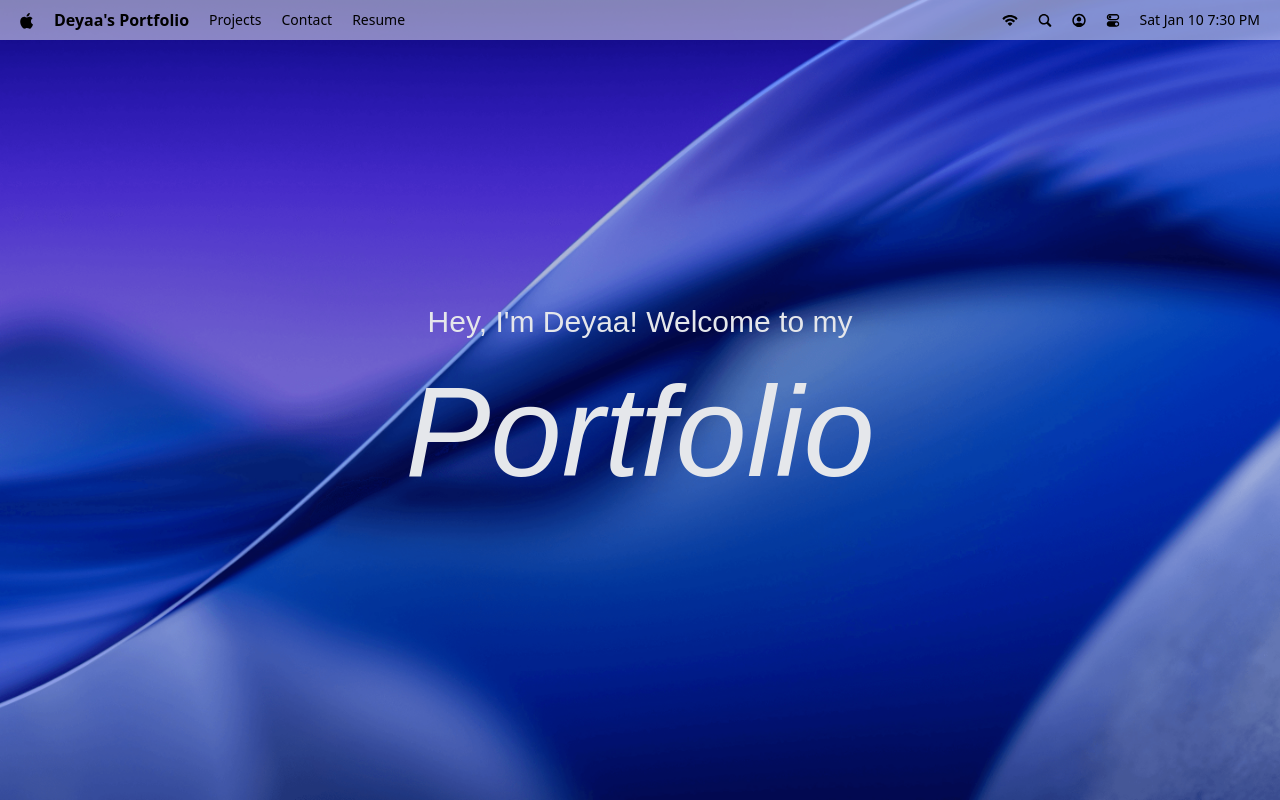
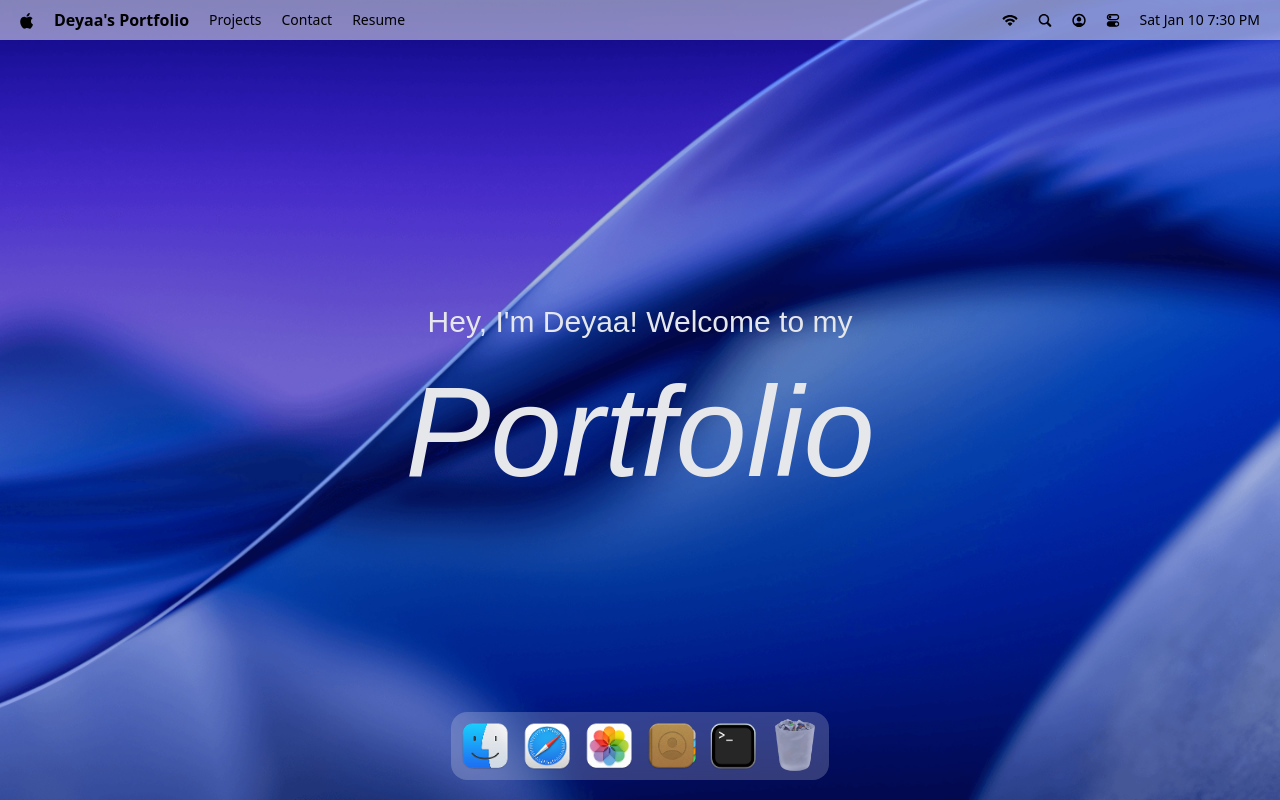
Before and after one commit to deya19/macos_portfolio, a React (Vite) app: page / in a window 1280 px wide. Built offline with nearby package versions, Linux system fonts and the light colour scheme; a web font is replaced by a local one.

Commit message:
implement dock presentation section

```diff
--- a/package.json
+++ b/package.json
@@ -17,6 +17,7 @@
     "lucide-react": "^0.555.0",
     "react": "^19.2.0",
     "react-dom": "^19.2.0",
+    "react-tooltip": "^5.30.0",
     "tailwindcss": "^4.1.17"
   },
   "devDependencies": {
--- a/src/App.jsx
+++ b/src/App.jsx
@@ -1,3 +1,4 @@
+import Dock from "#components/Dock";
 import Navbar from "#components/Navbar";
 import Welcome from "#components/Welcome";
 
@@ -6,6 +7,7 @@
     <main>
       <Navbar />
       <Welcome />
+      <Dock />
     </main>
   );
 }
--- /dev/null
+++ b/src/components/Dock.jsx
@@ -0,0 +1,93 @@
+import { dockApps } from "#constants";
+import { useGSAP } from "@gsap/react";
+import gsap from "gsap";
+import { useRef } from "react";
+import { Tooltip } from "react-tooltip";
+
+export default function Dock() {
+  const dockRef = useRef();
+
+  useGSAP(() => {
+    const dock = dockRef.current;
+    if (!dock) return;
+
+    const icons = dock.querySelectorAll(".dock-icon");
+
+    const animateIcons = (mouseX) => {
+      const { left } = dock.getBoundingClientRect();
+
+      icons.forEach((icon) => {
+        const { left: iconLeft, width } = icon.getBoundingClientRect();
+        const center = iconLeft - left + width / 2;
+        const distance = Math.abs(mouseX - center);
+        const intensity = Math.exp(-(distance ** 2.5) / 2000);
+
+        gsap.to(icon, {
+          scale: 1 + 0.25 * intensity,
+          y: -15 * intensity,
+          duration: 0.2,
+          ease: "power1.out",
+        });
+      });
+    };
+
+    const handleMouseMove = (e) => {
+      const {left} = dock.getBoundingClientRect();
+
+      animateIcons(e.clientX - left);
+    };
+
+    const resetIcon = () => {
+      icons.forEach((icon) => {
+        gsap.to(icon, {
+          scale: 1,
+          y: 0,
+          duration: 0.3,
+          ease: "power1.out",
+        });
+      });
+    };
+
+    dock.addEventListener("mousemove", handleMouseMove);
+    dock.addEventListener("mouseleave", resetIcon);
+
+    return () => {
+      dock.removeEventListener("mousemove", handleMouseMove);
+      dock.removeEventListener("mouseleave", resetIcon);
+    }
+  }, []);
+
+
+  const toggleApp = (app) => {
+    //TODO Implement Open Window Logic
+  };
+
+  return (
+    <section id="dock">
+      <div ref={dockRef} className="dock-container">
+        {dockApps.map((app) => (
+          <div key={app.id} className="relative flex justify-center">
+            <button
+              type="button"
+              className="dock-icon"
+              aria-label={app.name}
+              data-tooltip-id="dock-tooltip"
+              data-tooltip-content={app.name}
+              data-tooltip-delay-show={150}
+              disabled={!app.canOpen}
+              onClick={() => toggleApp(app)}
+            >
+              <img
+                src={`/images/${app.icon}`}
+                alt={app.name}
+                loading="lazy"
+                className={app.canOpen ? "" : "opacity-60"}
+              />
+            </button>
+          </div>
+        ))}
+        <Tooltip id="dock-tooltip" place="top" className="tooltip" />
+      </div>
+    </section>
+  );
+}
```
Also changed, not shown: 1 other file (tests, documents, lock files or other folders).
